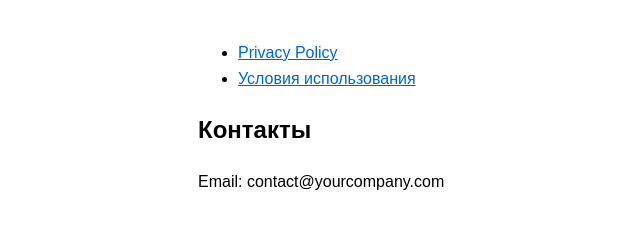
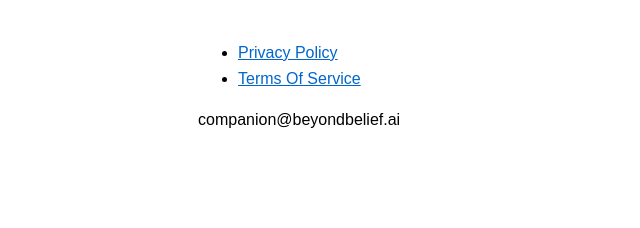
Before and after one commit to beyondbeliefai/Companion-for-Fiido, a plain HTML site: page index.html in a window 1280 px wide. Shown: the whole page, without its empty margins (42-682 px from the left). Drawn offline with Linux system fonts and the light colour scheme.

Commit message:
Update index.html

```diff
--- a/index.html
+++ b/index.html
@@ -11,10 +11,9 @@
 <body>
     <ul>
         <li><a href="/privacy-policy.html">Privacy Policy</a></li>
-        <li><a href="/terms.html">Условия использования</a></li>
+        <li><a href="/terms-of-service.html">Terms Of Service</a></li>
     </ul>
 
-    <h2>Контакты</h2>
-    <p>Email: contact@yourcompany.com</p>
+    <p>companion@beyondbelief.ai</p>
 </body>
 </html>
```
